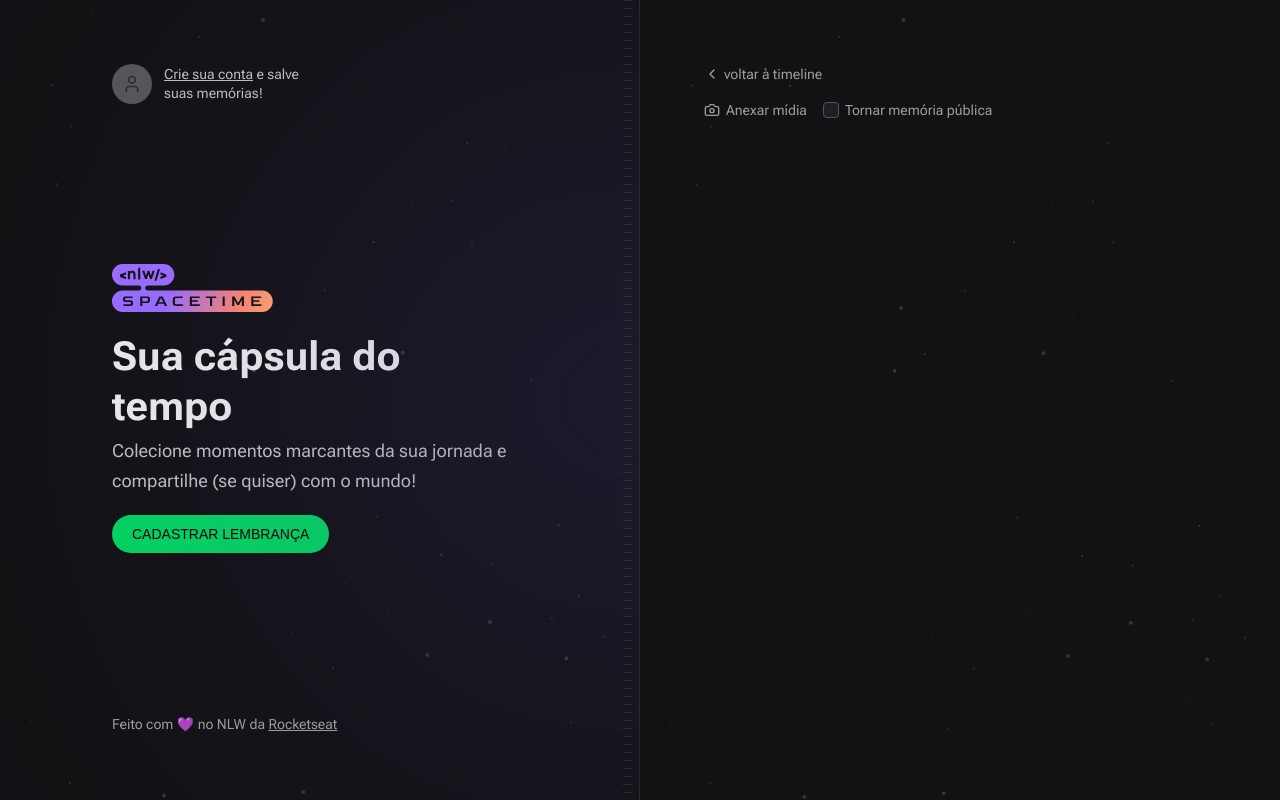
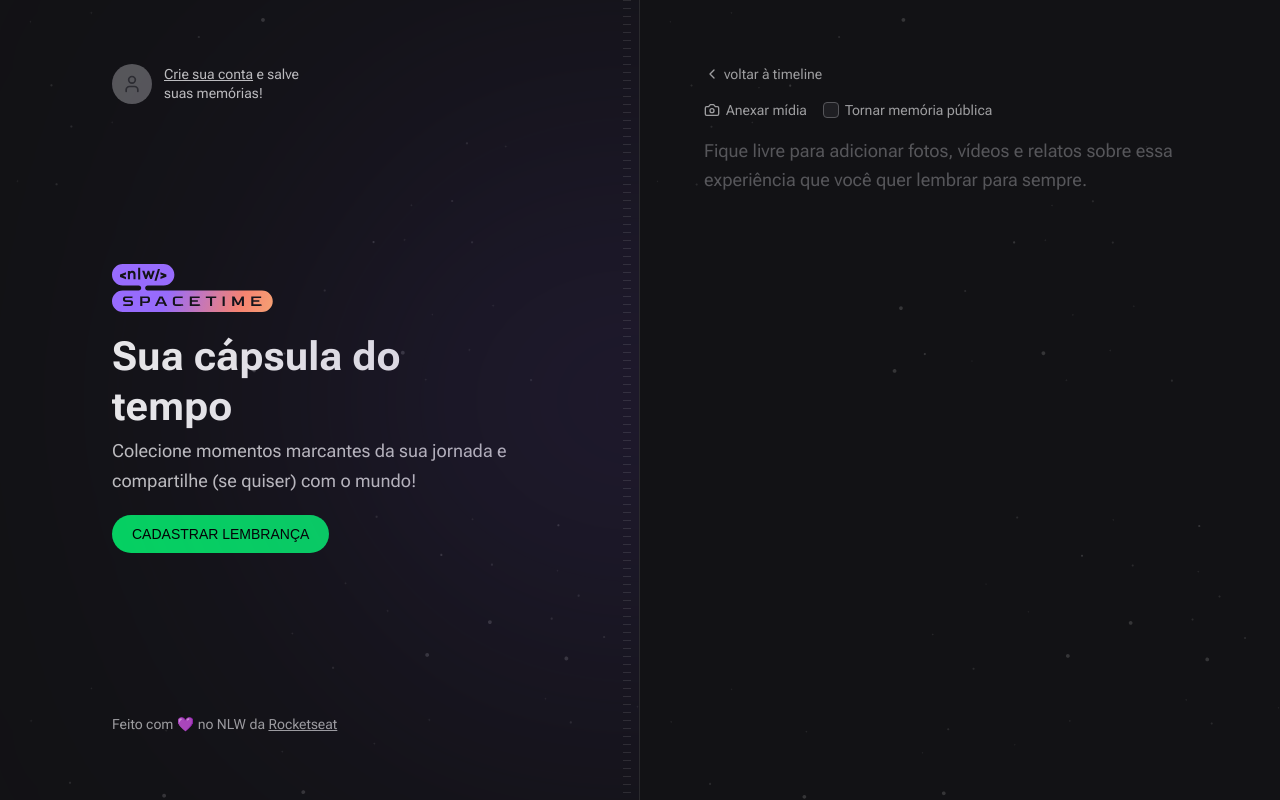
Before and after one commit to leticea/nlw-spacetime-web, a Next.js app: page /memories/new in a window 1280 px wide. Built offline with nearby package versions, Linux system fonts and the light colour scheme; no server answers; a web font is replaced by a local one.

Commit message:
feat(new): new memory page style

```diff
--- a/src/app/memories/new/page.tsx
+++ b/src/app/memories/new/page.tsx
@@ -36,7 +36,14 @@ export default function NewMemory() {
             Tornar memória pública
           </label>
         </div>
-        <input type="file" id="media" className="invisible" />
+        <input type="file" id="media" className="invisible h-0 w-0" />
+
+        <textarea
+          name="content"
+          spellCheck={false}
+          className="w-full flex-1 resize-none rounded border-0 bg-transparent p-0 text-lg leading-relaxed text-gray-100 placeholder:text-gray-400 focus:ring-0"
+          placeholder="Fique livre para adicionar fotos, vídeos e relatos sobre essa experiência que você quer lembrar para sempre."
+        />
       </form>
     </div>
   );
```
